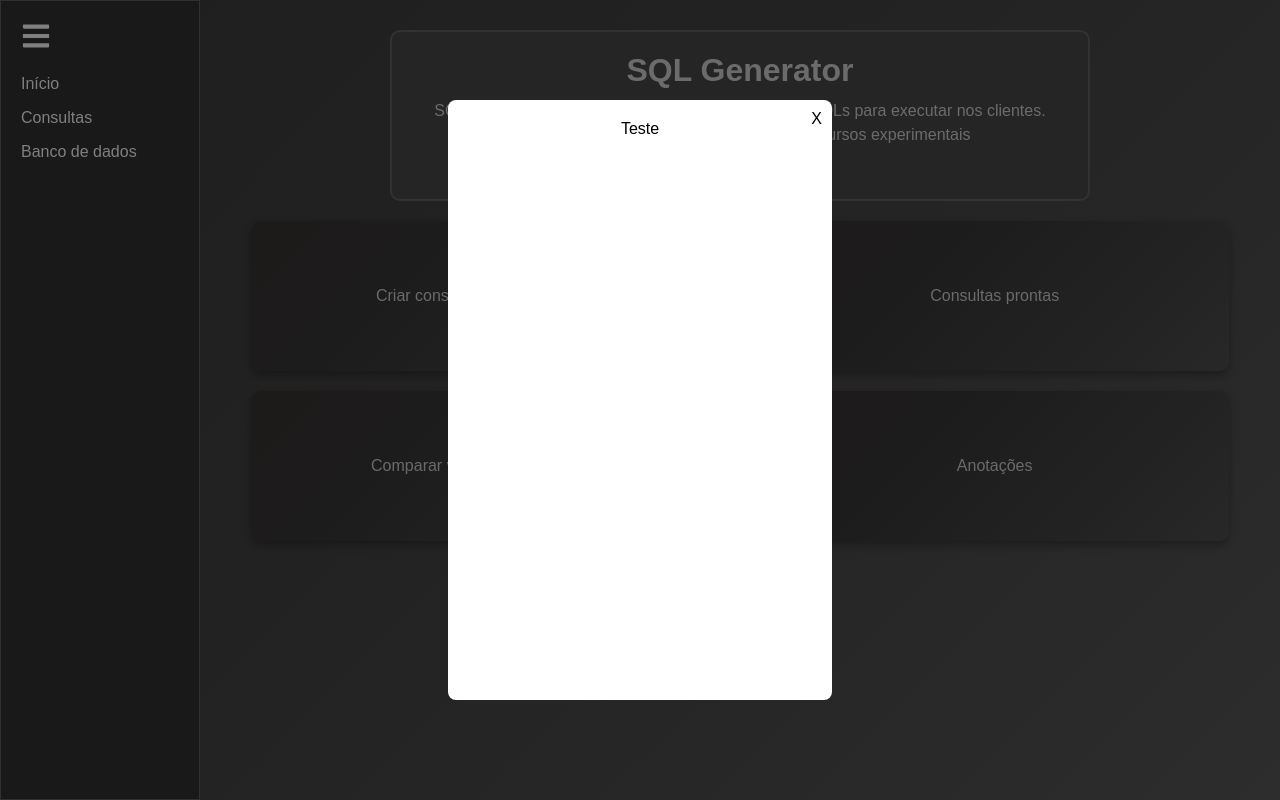
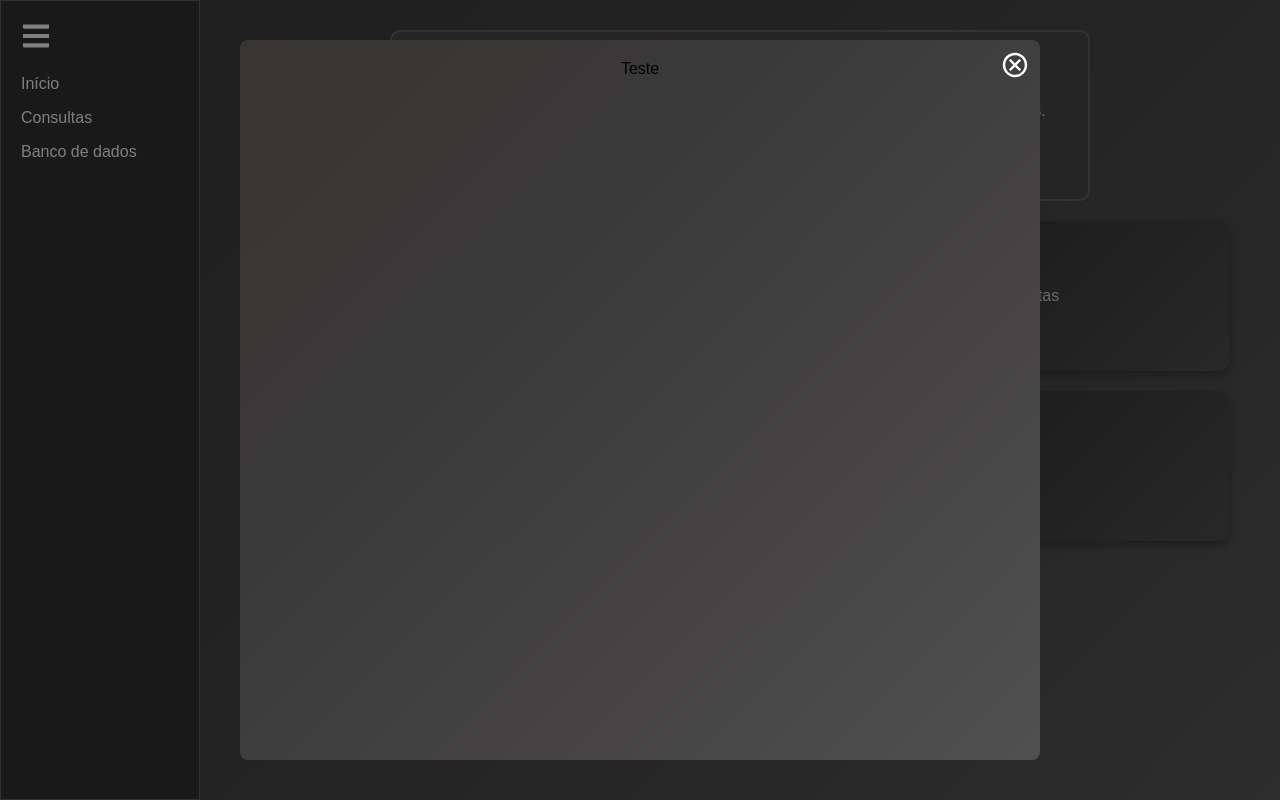
Before and after one commit to neves1697/SQLGenerator, a React (Create React App) app: page /inicio in a window 1280 px wide. Both pictures are taken after a click on the element "Criar consultas personalizadas". Built offline with nearby package versions, Linux system fonts and the light colour scheme.

Commit message:
feat: Adicionando cor no modal e colocando um ícone de (CLOSE) no modal

```diff
--- a/src/Components/Modal.jsx
+++ b/src/Components/Modal.jsx
@@ -1,18 +1,25 @@
 import React from 'react';
 import "../Styles/Modal.scss";
+import { AiTwotoneCloseSquare } from "react-icons/ai";
+import { IoMdCloseCircleOutline } from "react-icons/io";
+import { AiFillCloseCircle } from "react-icons/ai";
+
+
 
 const Modal = ({ isOpen, onClose, children }) => {
   // Se o modal não estiver aberto, não renderiza nada
   if (!isOpen) return null;
 
-  return (
+  return <>
     <div className="modal-overlay">
       <div className="modal-content">
-        <button className="close-button" onClick={onClose}>X</button>
+        <button className="close-button" onClick={onClose}>
+          <IoMdCloseCircleOutline size={30} color='white' />
+        </button>
         {children} {/* Exibe o conteúdo passado para o Modal */}
       </div>
     </div>
-  );
+  </>
 };
 
 export default Modal;
--- a/src/Styles/Modal.scss
+++ b/src/Styles/Modal.scss
@@ -16,9 +16,10 @@
     padding: 20px;
     border-radius: 8px;
     position: relative;
-    max-width: 500px;
-    width: 30%;
-    height: 600px;
+    max-width: 800px;
+    width: 100%;
+    height: 90%;
+    background: linear-gradient(135deg, #3a3434, #3a3939, #454343, #515050); /* Degradê mais suave */
   }
 
   .close-button {
```
